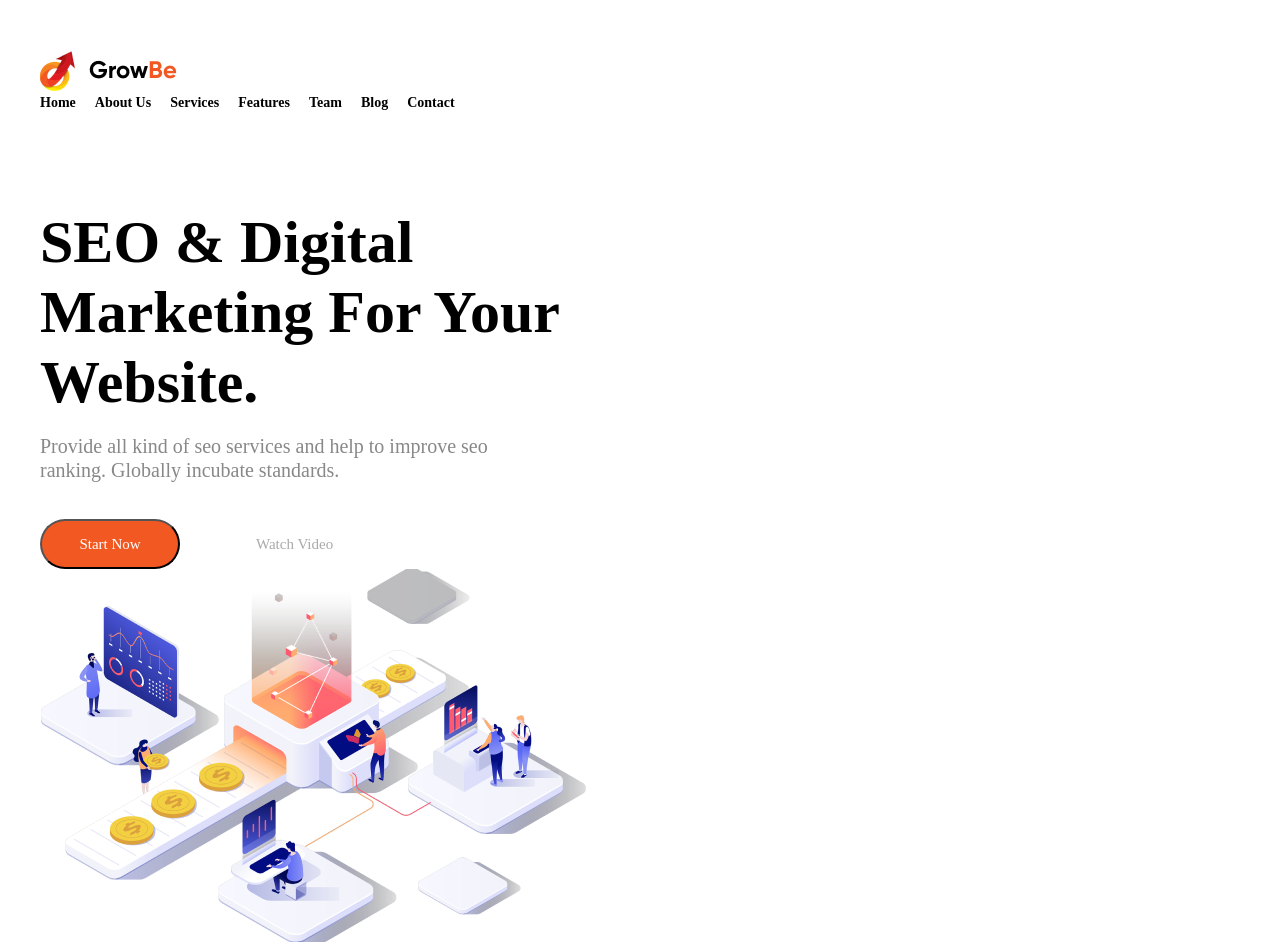
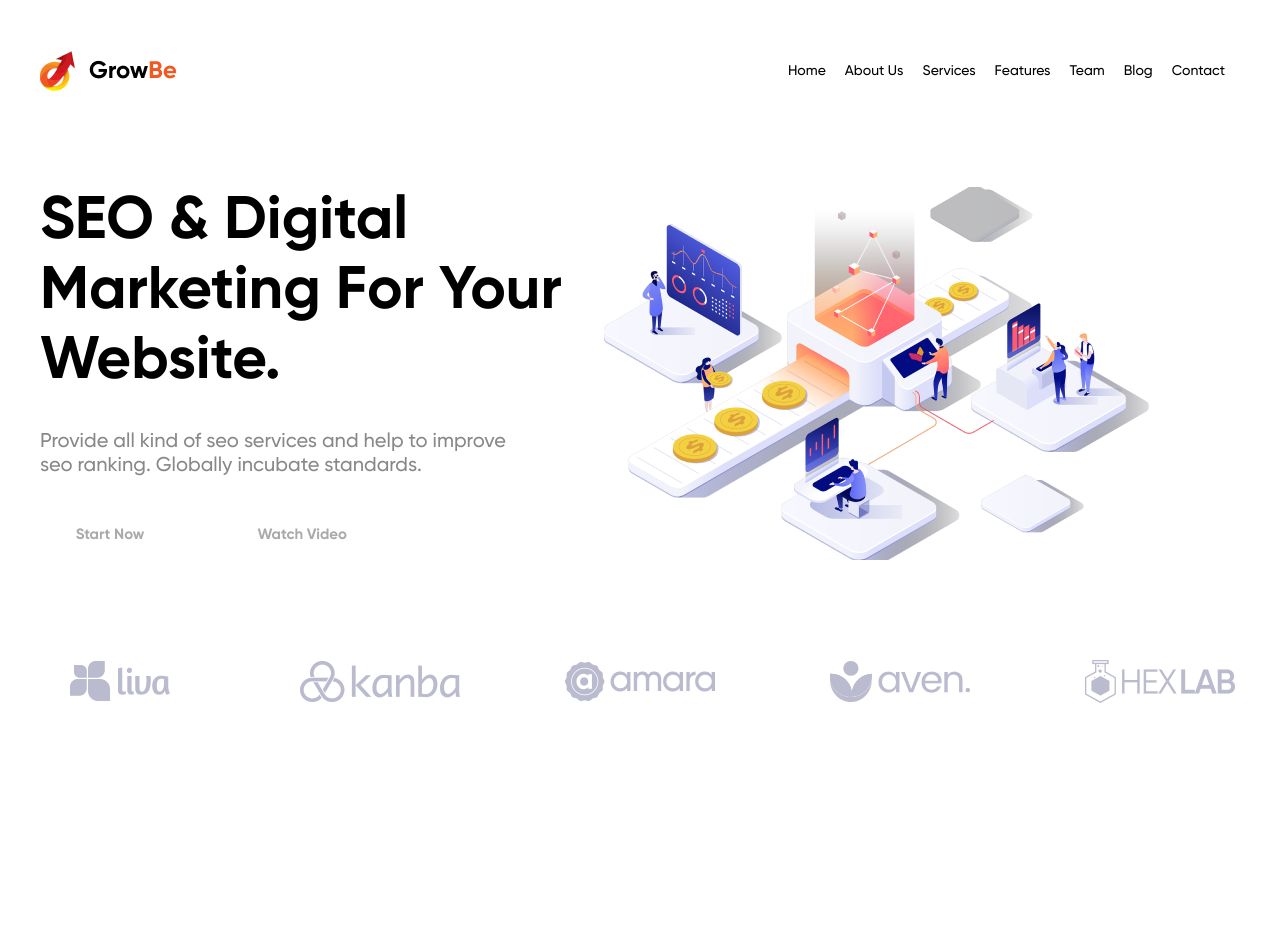
Before and after one commit to northernclimat/geek_HTML, a plain HTML site: page dz3/index.html in a window 1280 px wide. Shown: the top 945 px of the page. After the commit the page ends 800 px from the top, so only its background shows below. Drawn offline with Linux system fonts and the light colour scheme.

Commit message:
made 4th

```diff
--- a/dz3/index.html
+++ b/dz3/index.html
@@ -7,7 +7,7 @@
     <title>Домашнее задание 3</title>
 </head>
 <body>
-<header>
+<header class= 'header center'>
     <img class="logo" src="./img/Logo.png" alt="logo">
     <nav class="main_menu">
         <a class="main_menu__a" href="#">Home</a>
@@ -19,7 +19,7 @@
         <a class="main_menu__a" href="#">Contact</a>
     </nav>
 </header>
-<main>
+<main class= 'main center'>
     <div class="main__content">
         <div class="main__content__left_side">
             <h1 class="main__content__left_side__h1">SEO & Digital Marketing For Your Website.</h1>
@@ -27,14 +27,14 @@
                 Globally incubate standards.</p>
             <div class="main__content__left_side__buttons">
                 <button class="main__content__left_side__buttons__start">Start Now</button>
-                <a href="#">Watch Video</a>
+                <button class="main__content__left_side__buttons__play">Watch Video</button>
             </div>
         </div>
         <img src="./img/main_page_image.png" alt="main_image">
     </div>
 
 </main>
-<footer>
+<footer class= 'footer center'>
     <div class="footer__logos">
         <img class="footer__logos__logo" src="./img/logo1.png" alt="footer_logo">
         <img class="footer__logos__logo" src="./img/logo2.png" alt="footer_logo">
--- a/dz3/style.css
+++ b/dz3/style.css
@@ -14,17 +14,29 @@
 }
 
 body {
-    max-width: 1200px;
+    /*max-width: 1200px;*/
     margin: 0 auto;
+}
+
+.center {
+    padding-right: calc(50% - 600px);
+    padding-left: calc(50% - 600px);
 }
 
 header {
     margin-top: 51px;
     margin-bottom: 96px;
+    display: flex;
+    justify-content: space-between;
+    align-items: center;
 }
 
 main {
 
+}
+.main__content{
+    display: flex;
+    gap:41px;
 }
 
 footer {
@@ -37,69 +49,80 @@ footer {
 
 .main_menu__a {
     color: #000;
-    font-family: Gilroy-Medium sans-serif;
+    font-family: Gilroy-Medium;
     font-size: 14px;
     line-height: 17px;
     padding-right: 15px;
     text-decoration: none;
-    font-weight: 800;
+    font-weight: 500;
 }
 
 .main_menu__a:hover {
     color: #F25822;
-    font-family: Gilroy-Medium sans-serif;
+    font-family: Gilroy-Medium;
     font-size: 14px;
+}
+
+.main__content__left_side{
+    display: flex;
+    flex-direction: column;
+    flex-wrap: wrap;
+    justify-content: space-between;
 }
 
 .main__content__left_side__h1 {
     color: #000;
-    font-family: Gilroy-Bold sans-serif;
+    font-family: Gilroy-Bold;
     font-size: 60px;
     font-weight: 800;
     line-height: 70px;
     max-width: 522px;
-    margin-bottom: 17px;
 }
 
 .main__content__left_side__p {
     max-width: 466px;
     max-height: 48px;
     color: #888;
-    font-family: Gilroy-Medium sans-serif;
+    font-family: Gilroy-Medium;
     font-size: 20px;
     font-weight: 400;
     line-height: 24px;
-    margin-bottom: 37px;
 }
 
-.main__content__left_side__buttons__start {
-    color: #FFF;
-    font-family: Gilroy-Bold sans-serif;
-    font-size: 15px;
-    font-weight: 400;
-    line-height: 18px;
-    border-radius: 50px;
-    background: #F25822;
-    box-shadow: 4px 4px 8px 0;
-    width: 140px;
-    height: 50px;
-    margin-right: 72px;
+
+.main__content__left_side__buttons{
+    display: flex;
+    gap:10%;
 }
-
-.main__content__left_side__buttons a {
+.main__content__left_side__buttons button {
     color: #AAA;
-    font-family: Gilroy-Bold sans-serif;
+    font-family: Gilroy-Bold;
     font-size: 15px;
     font-weight: 400;
     line-height: 18px;
     text-decoration: none;
+    cursor: pointer;
+    border-radius: 50px;
+    background-color: transparent;
+    border: 0;
+    width: 140px;
+    height: 50px;
+}
+.main__content__left_side__buttons button:hover {
+    border-radius: 50px;
+    background: #F25822;
+    box-shadow: 4px 4px 8px 0;
+    color: #FFF;
+    font-family: Gilroy-Bold;
+    font-size: 15px;
+    font-weight: 400;
+    width: 140px;
+    height: 50px;
 }
 
 .footer__logos {
     margin-top: 97px;
     max-width: 1200px;
+    display: flex;
+    justify-content: space-between;
 }
-
-.footer__logos__logo {
-    margin-right: 55px;
-}
```
